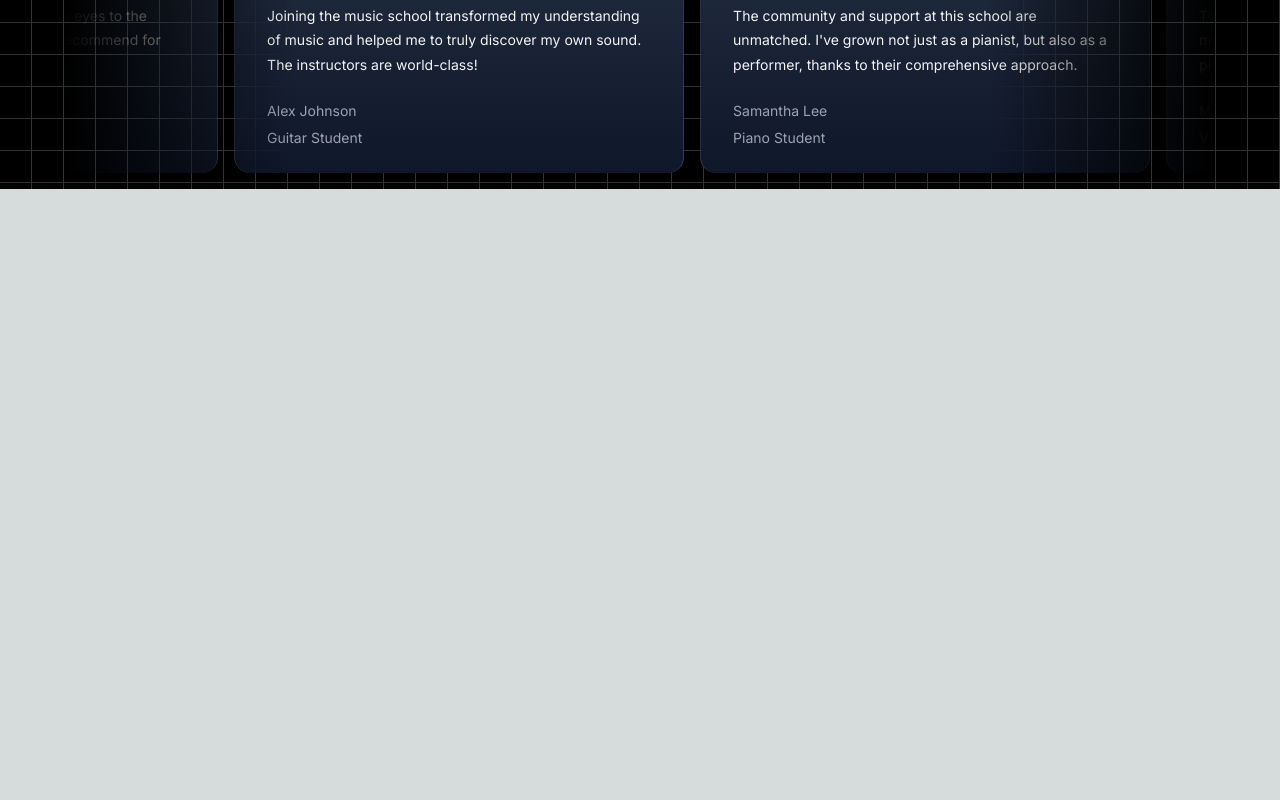
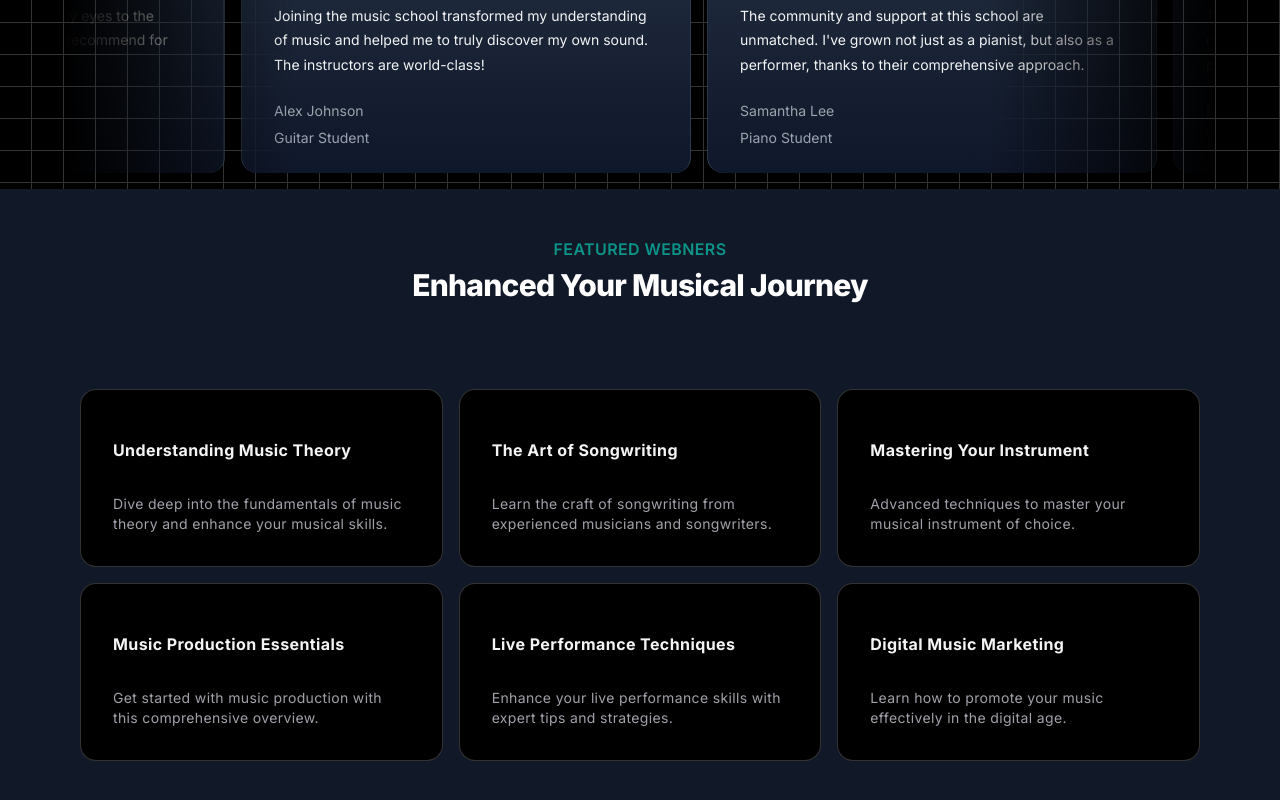
Before and after one commit to abhyudaya29/nextjs, a Next.js app in the folder musicapp/: page / in a window 1280 px wide. Shown: the part 1954-2754 px from the top of the page. Before the commit the page ends 2143 px from the top, so only its background shows below. Built offline with nearby package versions, Linux system fonts and the light colour scheme.

Commit message:
webnier section

```diff
--- a/musicapp/src/app/page.tsx
+++ b/musicapp/src/app/page.tsx
@@ -1,6 +1,7 @@
 import FeaturedCourse from "@/components/featuredCourses";
 import HeroSection from "@/components/heroSection";
 import Testmonial from "@/components/testmonialCard";
+import UpcommingWeb from "@/components/upcommingWeb";
 import WhyChooseUs from "@/components/whychooseUs";
 import Image from "next/image";
 
@@ -12,6 +13,7 @@
       <FeaturedCourse/>
       <WhyChooseUs/>
       <Testmonial/>
+      <UpcommingWeb/>
     </main>
   );
 }
--- /dev/null
+++ b/musicapp/src/components/ui/card-hover-effect.tsx
@@ -0,0 +1,111 @@
+import { cn } from "@/utils/cn";
+import { AnimatePresence, motion } from "framer-motion";
+import Link from "next/link";
+import { useState } from "react";
+
+export const HoverEffect = ({
+  items,
+  className,
+}: {
+  items: {
+    title: string;
+    description: string;
+    link: string;
+  }[];
+  className?: string;
+}) => {
+  let [hoveredIndex, setHoveredIndex] = useState<number | null>(null);
+
+  return (
+    <div
+      className={cn(
+        "grid grid-cols-1 md:grid-cols-2  lg:grid-cols-3  py-10",
+        className
+      )}
+    >
+      {items.map((item, idx) => (
+        <Link
+          href={item?.link}
+          key={item?.link}
+          className="relative group  block p-2 h-full w-full"
+          onMouseEnter={() => setHoveredIndex(idx)}
+          onMouseLeave={() => setHoveredIndex(null)}
+        >
+          <AnimatePresence>
+            {hoveredIndex === idx && (
+              <motion.span
+                className="absolute inset-0 h-full w-full bg-neutral-200 dark:bg-slate-800/[0.8] block  rounded-3xl"
+                layoutId="hoverBackground"
+                initial={{ opacity: 0 }}
+                animate={{
+                  opacity: 1,
+                  transition: { duration: 0.15 },
+                }}
+                exit={{
+                  opacity: 0,
+                  transition: { duration: 0.15, delay: 0.2 },
+                }}
+              />
+            )}
+          </AnimatePresence>
+          <Card>
+            <CardTitle>{item.title}</CardTitle>
+            <CardDescription>{item.description}</CardDescription>
+          </Card>
+        </Link>
+      ))}
+    </div>
+  );
+};
+
+export const Card = ({
+  className,
+  children,
+}: {
+  className?: string;
+  children: React.ReactNode;
+}) => {
+  return (
+    <div
+      className={cn(
+        "rounded-2xl h-full w-full p-4 overflow-hidden bg-black border border-transparent dark:border-white/[0.2] group-hover:border-slate-700 relative z-20",
+        className
+      )}
+    >
+      <div className="relative z-50">
+        <div className="p-4">{children}</div>
+      </div>
+    </div>
+  );
+};
+export const CardTitle = ({
+  className,
+  children,
+}: {
+  className?: string;
+  children: React.ReactNode;
+}) => {
+  return (
+    <h4 className={cn("text-zinc-100 font-bold tracking-wide mt-4", className)}>
+      {children}
+    </h4>
+  );
+};
+export const CardDescription = ({
+  className,
+  children,
+}: {
+  className?: string;
+  children: React.ReactNode;
+}) => {
+  return (
+    <p
+      className={cn(
+        "mt-8 text-zinc-400 tracking-wide leading-relaxed text-sm",
+        className
+      )}
+    >
+      {children}
+    </p>
+  );
+};
--- /dev/null
+++ b/musicapp/src/components/upcommingWeb.tsx
@@ -0,0 +1,95 @@
+"use client"
+
+import { Button } from "./ui/moving-border"
+import Link from "next/link"
+import { HoverEffect } from "./ui/card-hover-effect";
+const UpcommingWeb=()=>{
+    const featuredWebinars = [
+        {
+          title: 'Understanding Music Theory',
+          description:
+            'Dive deep into the fundamentals of music theory and enhance your musical skills.',
+          slug: 'understanding-music-theory',
+          isFeatured: true,
+        },
+        {
+          title: 'The Art of Songwriting',
+          description:
+            'Learn the craft of songwriting from experienced musicians and songwriters.',
+          slug: 'the-art-of-songwriting',
+          isFeatured: true,
+        },
+        {
+          title: 'Mastering Your Instrument',
+          description:
+            'Advanced techniques to master your musical instrument of choice.',
+          slug: 'mastering-your-instrument',
+          isFeatured: true,
+        },
+        {
+          title: 'Music Production Essentials',
+          description:
+            'Get started with music production with this comprehensive overview.',
+          slug: 'music-production-essentials',
+          isFeatured: true,
+        },
+        // Added two more webinars
+        {
+          title: 'Live Performance Techniques',
+          description:
+            'Enhance your live performance skills with expert tips and strategies.',
+          slug: 'live-performance-techniques',
+          isFeatured: true,
+        },
+        {
+          title: 'Digital Music Marketing',
+          description:
+            'Learn how to promote your music effectively in the digital age.',
+          slug: 'digital-music-marketing',
+          isFeatured: true,
+        },
+      ];
+    return (
+        <>
+        <div className="p-12 bg-gray-900">
+            <div className="max-w-7xl mx-auto px-4 sm:px-6">
+                <div className="text-center">
+                    <h2 className="text-base text-teal-600 font-semibold tracking-wide uppercase">
+                        Featured Webners
+
+                    </h2>
+                    <p className="mt-2 text-3xl leading-8 font-extrabold tracking-tight text-white sm:text-4x">
+                        Enhanced Your Musical Journey
+
+                    </p>
+                </div>
+                <div className="mt-10 ">
+                    <HoverEffect items={featuredWebinars.map((webnier)=>(
+                        {
+                            title:webnier.title,
+                            description:webnier.description,
+                            link:webnier.slug
+
+                        }
+                    ))}/>
+                </div>
+                <div className="mt-10 text-center">
+                <Link href={'/'}>
+                    <Button
+                    borderRadius="1.75rem"
+                    className="bg-white dark:bg-slate-900 text-black dark:text-white border-neutral-200 dark:border-slate-800"
+
+                    >
+                        View Webniers
+
+                    </Button>
+
+                </Link>
+                </div>
+            </div>
+
+        </div>
+        </>
+    )
+}
+export default UpcommingWeb
```
